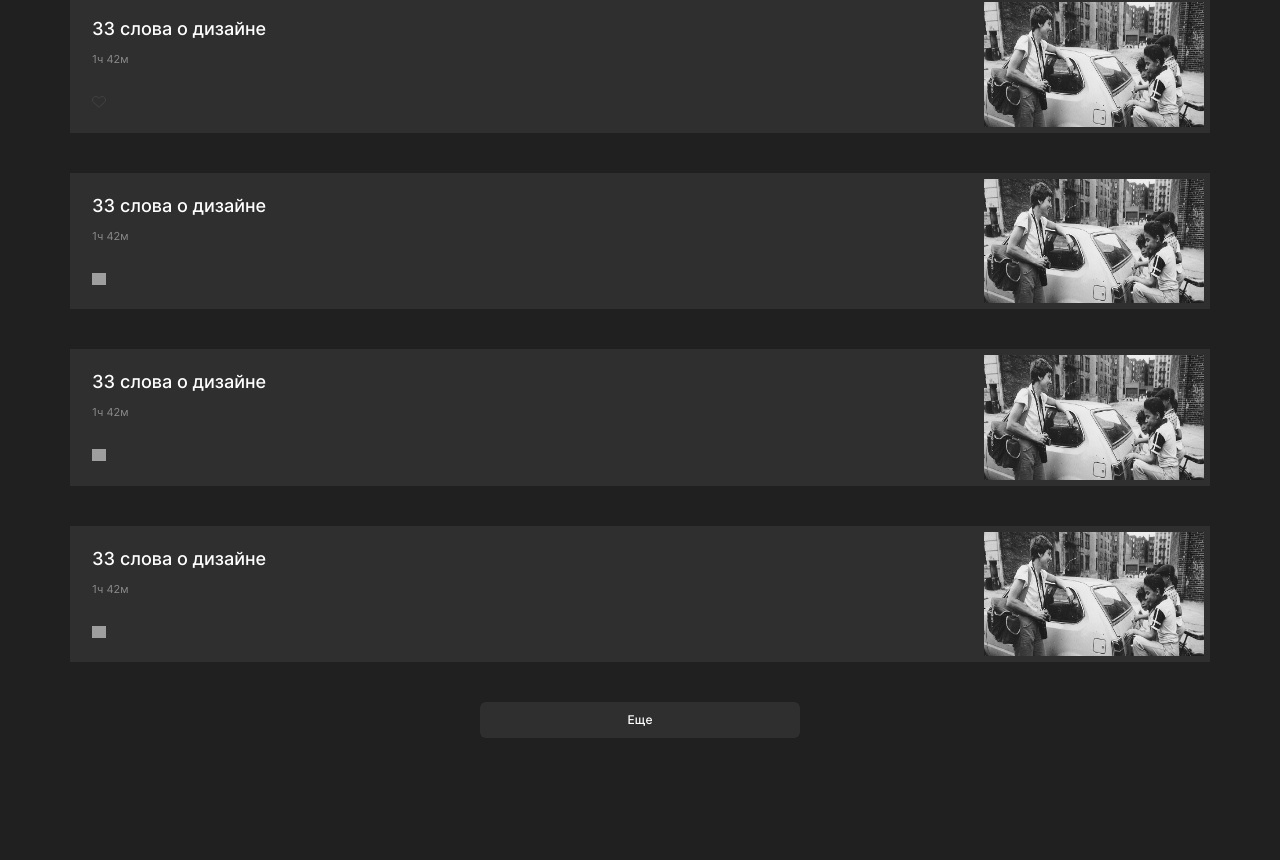
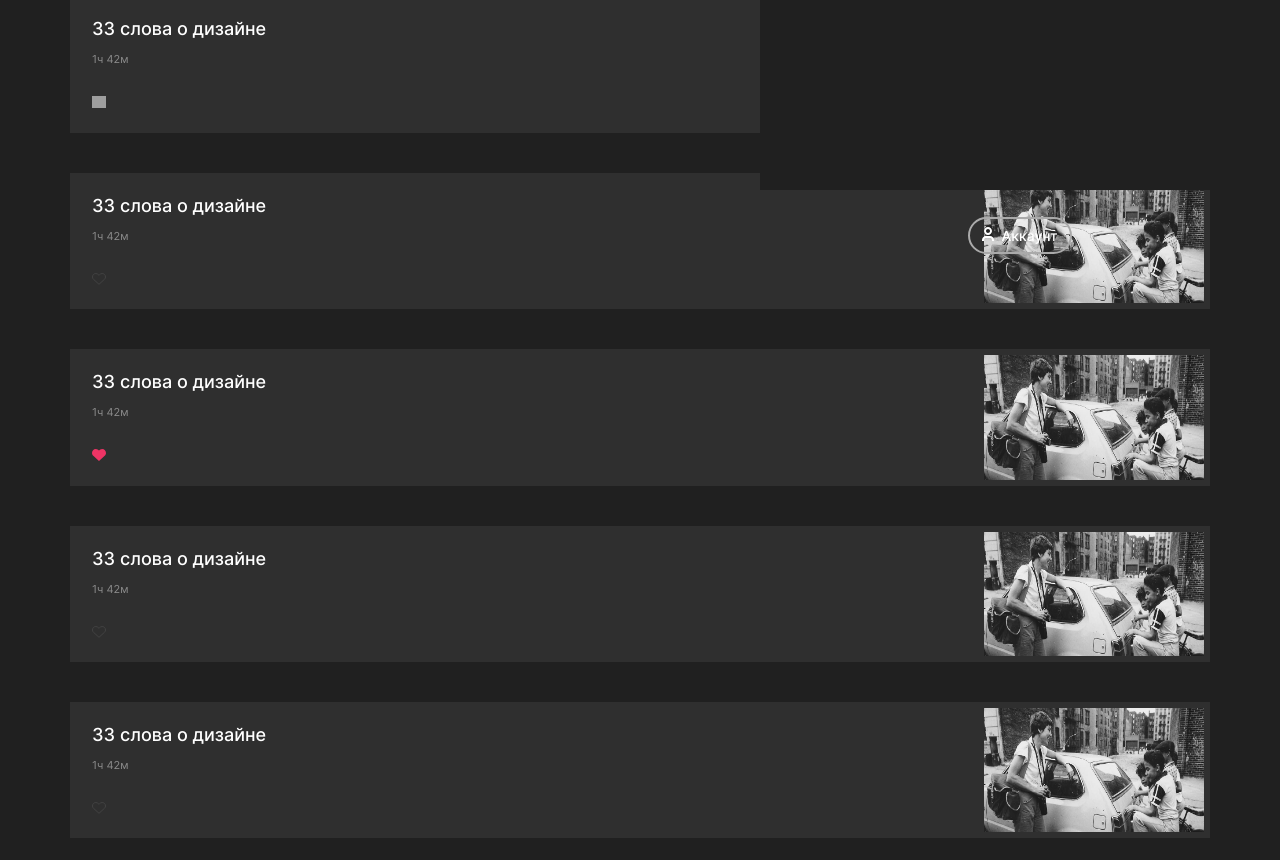
Before and after one commit to Trixpk/movies-explorer-frontend, a React (Create React App) app: page /movies in a window 1280 px wide. Shown: the part 610-1470 px from the top of the page. Built offline with nearby package versions, Linux system fonts and the light colour scheme; grey boxes are pictures that could not be loaded.

Commit message:
добавлено состояние лайка

```diff
--- a/src/components/MobileMenu/MobileMenu.css
+++ b/src/components/MobileMenu/MobileMenu.css
@@ -8,8 +8,8 @@
     right: 0;
     display: flex;
     flex-direction: column;
-    opacity: 0;
-    z-index: -1;
+    opacity: 1;
+    z-index: 1;
     transition: .5s;
 }
 
--- a/src/components/MoviesCard/MoviesCard.css
+++ b/src/components/MoviesCard/MoviesCard.css
@@ -35,6 +35,16 @@
     height: 12px;
     margin-top: 30px;
     transition: .5s;
+}
+
+.movie__liked {
+    background: url('../../images/liked.svg') no-repeat;
+    width: 14px;
+    height: 12px;
+    margin-top: 30px;
+    transition: .5s;
+    border: none;
+    cursor: pointer;
 }
 
 .movie__like:hover {
--- a/src/components/MoviesCard/MoviesCard.js
+++ b/src/components/MoviesCard/MoviesCard.js
@@ -12,9 +12,9 @@ export default function MoviesCard(props) {
                 </div>
                 {
                 (props.isSavedPage) ?
-                <button className="movie__like" />
+                <button className="movie__delete" />
                 :
-                <button className="movie__delete" />
+                <button className={ (props.isLiked) ? 'movie__liked' : 'movie__like' } />
                 }
             </div>
             <img className="movie__image" src={ MoviePic } alt="фильм" />
--- a/src/components/MoviesCardList/MoviesCardList.js
+++ b/src/components/MoviesCardList/MoviesCardList.js
@@ -8,6 +8,7 @@ export default function MoviesCardList() {
             <div className="movies container">
                 <MoviesCard isSavedPage={true} />
                 <MoviesCard />
+                <MoviesCard isLiked={true} />
                 <MoviesCard />
                 <MoviesCard />
             </div>
```
Also changed, not shown: src/images/liked.svg (added).
